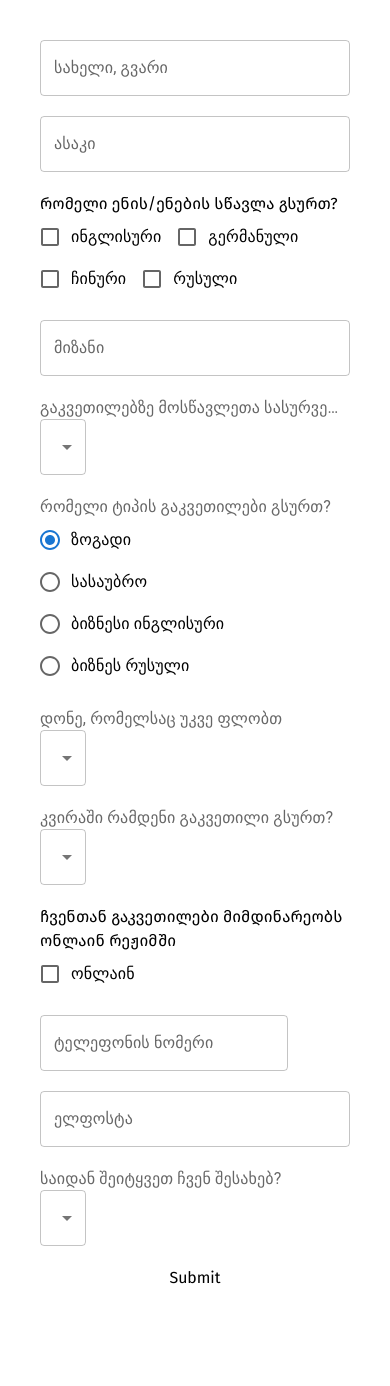
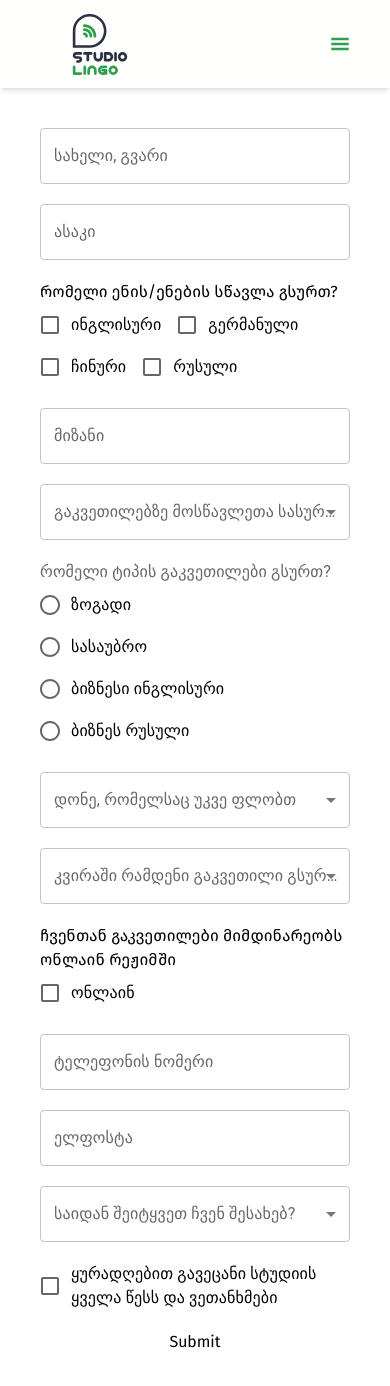
Before and after one commit to morningstar2049/studiolingo, a Next.js app: page /register in a window 390 px wide. Shown: the top 1386 px of the page. Before the commit the page ends 1330 px from the top, so only its background shows below. Built offline with nearby package versions, Linux system fonts and the light colour scheme; a small style sheet from the web is missing.

Commit message:
add google forms action to the form, needs to be fixed

```diff
--- a/package.json
+++ b/package.json
@@ -24,6 +24,7 @@
     "postcss": "8.4.27",
     "react": "18.2.0",
     "react-dom": "18.2.0",
+    "react-hook-form": "^7.46.1",
     "react-icons": "^4.10.1",
     "tailwindcss": "3.3.3",
     "typescript": "5.1.6"
--- a/src/app/register/components/StudentRegistrationForm.tsx
+++ b/src/app/register/components/StudentRegistrationForm.tsx
@@ -9,33 +9,70 @@ import {
   RadioGroup,
   Select,
   TextField,
+  FormControl,
+  Button,
 } from "@mui/material";
+import { useForm } from "react-hook-form";
 
 function StudentRegistrationForm() {
+  const {
+    register,
+    formState: { errors },
+    getValues,
+  } = useForm();
+
   return (
     <>
-      <form className="p-10 flex flex-col gap-5">
+      <form
+        // action="https://docs.google.com/forms/u/0/d/e/1FAIpQLSdAE-KxRzPqPnvcLi0jxc2YzYHe5mfF0klphICNoiT0wDnfSQ/formResponse"
+        className="flex flex-col gap-5 p-10"
+        action="https://docs.google.com/forms/u/0/d/e/1FAIpQLSdAE-KxRzPqPnvcLi0jxc2YzYHe5mfF0klphICNoiT0wDnfSQ/formResponse"
+        method="post"
+      >
         <TextField
           color="success"
           variant="outlined"
           label="სახელი, გვარი"
-          sx={{
-            "&:focus": {
-              borderColor: "green",
-              outlineColor: "green",
-            },
-          }}
+          {...register("entry.2005620554")}
         />
-        <TextField variant="outlined" label="ასაკი" />
+        <TextField
+          variant="outlined"
+          label="ასაკი"
+          {...register("entry.1611228309")}
+        />
         <div>
           <p>რომელი ენის/ენების სწავლა გსურთ?</p>
-          <FormControlLabel control={<Checkbox />} label="ინგლისური" />
-          <FormControlLabel control={<Checkbox />} label="გერმანული" />
-          <FormControlLabel control={<Checkbox />} label="ჩინური" />
-          <FormControlLabel control={<Checkbox />} label="რუსული" />
+          <FormControlLabel
+            control={
+              <Checkbox value="ინგლისური" {...register("entry.1065046570")} />
+            }
+            label="ინგლისური"
+          />
+          <FormControlLabel
+            control={
+              <Checkbox value="გერმანული" {...register("entry.1065046570")} />
+            }
+            label="გერმანული"
+          />
+          <FormControlLabel
+            control={
+              <Checkbox value="ჩინური" {...register("entry.1065046570")} />
+            }
+            label="ჩინური"
+          />
+          <FormControlLabel
+            control={
+              <Checkbox value="რუსული" {...register("entry.1065046570")} />
+            }
+            label="რუსული"
+          />
         </div>
-        <TextField variant="outlined" label="მიზანი" />
-        <div>
+        <TextField
+          variant="outlined"
+          label="მიზანი"
+          {...register("entry.839337160")}
+        />
+        <FormControl fullWidth>
           <InputLabel id="demo-simple-select-label">
             გაკვეთილებზე მოსწავლეთა სასურველი რაოდენობა
           </InputLabel>
@@ -44,13 +81,17 @@ function StudentRegistrationForm() {
             id="demo-simple-select"
             // value={age}
             label="Age"
+            {...register("entry.2130961897")}
             // onChange={handleChange}
           >
-            <MenuItem value={10}>Ten</MenuItem>
-            <MenuItem value={20}>Twenty</MenuItem>
-            <MenuItem value={30}>Thirty</MenuItem>
+            <MenuItem value={"ინდივიდუალური (მხოლოდ 1 მოსწავლე)"}>
+              ინდივიდუალური
+            </MenuItem>
+            <MenuItem value={"ჯგუფური (2 ან 3 მოსწავლე)"}>
+              ჯგუფური(2 ან 3 მოსწავლე)
+            </MenuItem>
           </Select>
-        </div>
+        </FormControl>
         <div>
           <FormLabel id="demo-radio-buttons-group-label">
             რომელი ტიპის გაკვეთილები გსურთ?
@@ -58,89 +99,125 @@ function StudentRegistrationForm() {
           <RadioGroup
             aria-labelledby="demo-radio-buttons-group-label"
             defaultValue="female"
-            name="radio-buttons-group"
+            {...register("entry.1166974658")}
           >
             <FormControlLabel
-              value="female"
+              value="ზოგადი (მოიცავს ოთხივე კომპონენტს: საუბარს, მოსმენას, წაკითხვას, წერას)"
               control={<Radio />}
               label="ზოგადი"
             />
             <FormControlLabel
-              value="male"
+              value="სასაუბრო ინგლისური/რუსული (მოიცავს საუბარს, მოსმენას, წაკითხვას; არ შედის წერითი დავალებები)"
               control={<Radio />}
               label="სასაუბრო"
             />
             <FormControlLabel
-              value="other"
+              value="ბიზნეს ინგლისური (უნდა ფლობდეთ ინგლისურის B1 დონეს)"
               control={<Radio />}
               label="ბიზნესი ინგლისური"
             />
             <FormControlLabel
-              value="other"
+              value="ბიზნეს რუსული (უნდა ფლობდეთ რუსულის A2 დონეს)"
               control={<Radio />}
               label="ბიზნეს რუსული"
             />
           </RadioGroup>
         </div>
-        <div>
+        <FormControl fullWidth>
           <InputLabel id="demo-simple-select-label">
             დონე, რომელსაც უკვე ფლობთ
           </InputLabel>
           <Select
             labelId="demo-simple-select-label"
             id="demo-simple-select"
+            {...register("entry.858477092")}
             // value={age}
             //   label="დონე"
             // onChange={handleChange}
           >
-            <MenuItem value={10}>ნულიდან ვიწყებ</MenuItem>
-            <MenuItem value={20}>საწყისი (A1-A2)</MenuItem>
-            <MenuItem value={30}>საშუალო (B1-B2)</MenuItem>
-            <MenuItem value={40}>მაღალი (C1-C2)</MenuItem>
+            <MenuItem value={"ნულიდან ვიწყებ"}>ნულიდან ვიწყებ</MenuItem>
+            <MenuItem value={"საწყისი (A1-A2)"}>საწყისი (A1-A2)</MenuItem>
+            <MenuItem value={"საშუალო (B1-B2)"}>საშუალო (B1-B2)</MenuItem>
+            <MenuItem value={"მაღალი (C1-C2)"}>მაღალი (C1-C2)</MenuItem>
           </Select>
-        </div>
-        <div>
+        </FormControl>
+        <FormControl fullWidth>
           <InputLabel id="demo-simple-select-label">
             კვირაში რამდენი გაკვეთილი გსურთ?
           </InputLabel>
           <Select
             labelId="demo-simple-select-label"
             id="demo-simple-select"
+            {...register("entry.1096271263")}
             // value={age}
             //   label="დონე"
             // onChange={handleChange}
           >
-            <MenuItem value={10}>2 გაკვეთილი</MenuItem>
-            <MenuItem value={20}>3 გაკვეთილი</MenuItem>
+            <MenuItem value={"2 გაკვეთილი"}>2 გაკვეთილი</MenuItem>
+            <MenuItem value={"3 გაკვეთილი"}>3 გაკვეთილი</MenuItem>
           </Select>
-        </div>
+        </FormControl>
         <div>
           <p>ჩვენთან გაკვეთილები მიმდინარეობს ონლაინ რეჟიმში</p>
-          <FormControlLabel control={<Checkbox />} label="ონლაინ" />
+          <FormControlLabel
+            control={
+              <Checkbox value="ონლაინ" {...register("entry.1859775582")} />
+            }
+            label="ონლაინ"
+          />
         </div>
-        <div>
-          <TextField variant="outlined" label="ტელეფონის ნომერი" />
-        </div>
-        <TextField variant="outlined" label="ელფოსტა" />
-        <div>
+
+        <TextField
+          variant="outlined"
+          label="ტელეფონის ნომერი"
+          {...register("entry.1469338775")}
+        />
+
+        <TextField
+          variant="outlined"
+          label="ელფოსტა"
+          {...register("entry.1297167939")}
+        />
+        <FormControl fullWidth>
           <InputLabel id="demo-simple-select-label">
             საიდან შეიტყვეთ ჩვენ შესახებ?
           </InputLabel>
           <Select
             labelId="demo-simple-select-label"
             id="demo-simple-select"
+            {...register("entry.200136865")}
             // value={age}
             //   label="დონე"
             // onChange={handleChange}
           >
-            <MenuItem value={10}>Facebook</MenuItem>
-            <MenuItem value={20}>Instagram</MenuItem>
-            <MenuItem value={30}>LinkedIn</MenuItem>
-            <MenuItem value={40}>TikTok</MenuItem>
-            <MenuItem value={50}>სხვამ მირჩია</MenuItem>
+            <MenuItem value={"Facebook"}>Facebook</MenuItem>
+            <MenuItem value={"Instagram"}>Instagram</MenuItem>
+            <MenuItem value={"Linkedin"}>Linkedin</MenuItem>
+            <MenuItem value={"Tiktok"}>TikTok</MenuItem>
+            <MenuItem value={"სხვამ მირჩია"}>სხვამ მირჩია</MenuItem>
           </Select>
+        </FormControl>
+        <div>
+          <FormControlLabel
+            control={
+              <Checkbox
+                // value="ყურადღებით გავეცანი სტუდიის ყველა წესს, გაკვეთილების საფასურს და ვეთანხმები"
+                value={
+                  "ყურადღებით გავეცანი სტუდიის ყველა წესს, გაკვეთილების საფასურს და ვეთანხმები"
+                }
+                {...register("entry.161711356")}
+              />
+            }
+            label="ყურადღებით გავეცანი სტუდიის ყველა წესს და ვეთანხმები"
+          />
         </div>
-        <button>Submit</button>
+        <input type="hidden" name="hud" value="true" />
+        <input
+          type="hidden"
+          name="dlut"
+          value={`${Math.random() * 100000000}`}
+        />
+        <button type="submit">Submit</button>
       </form>
     </>
   );
--- a/src/components/Header.tsx
+++ b/src/components/Header.tsx
@@ -15,7 +15,7 @@ function Header() {
     <>
       <header className="hidden animate-appear bg-[#fff] h-[110px] sm:flex justify-evenly items-center shadow-md">
         <HeaderLogo />
-        <div className="flex gap-3 w-1/2 justify-end">
+        <div className="flex justify-end w-1/2 gap-3">
           <Link href="/register" className="flex items-center">
             <Button extraStyles="mr-5">რეგისტრაცია</Button>
           </Link>
@@ -56,7 +56,8 @@ function Header() {
           </a>
         </div>
       </header>
-      {/* <div className="flex items-center justify-between w-full animate-appear sm:hidden">
+      <header className="flex items-center justify-between px-10 shadow-md bg-[#fffffe] h-11 sm:hidden py-11">
+        <div className="flex items-center justify-between w-full animate-appear sm:hidden">
           <Image
             onClick={() => {
               window.scrollTo(0, 0);
@@ -81,7 +82,8 @@ function Header() {
               onClick={() => handleClose()}
             />
           )}
-      </div> */}
+        </div>
+      </header>
     </>
   );
 }
--- a/src/components/Navbar.tsx
+++ b/src/components/Navbar.tsx
@@ -25,9 +25,9 @@ function Navbar() {
     <>
       <nav
         style={{ fontFeatureSettings: "'case' on" }}
-        className="h-11 bg-[#fffffe] sm:bg-lingo-green font-bold text-[white] z-50 w-full flex sm:justify-around justify-between items-center shadow py-11 p-10 sm:p-0"
+        className="h-11 bg-[#fffffe] sm:bg-lingo-green font-bold text-[white] z-50 w-full hidden sm:flex justify-around items-center p-0"
       >
-        <div className="hidden animate-appear sm:flex sm:max-lg:justify-around lg:justify-evenly sm:max-lg:w-full lg:w-[68%] ml-0 lg:ml-[-8%]">
+        <div className="hidden animate-appear sm:flex sm:max-lg:justify-around lg:justify-evenly sm:max-lg:w-full lg:w-[83%]">
           {navItems.map((item) => (
             <Link href={item.href} key={item.name}>
               <div className="cursor-pointer p-1 rounded hover:text-lingo-green hover:bg-[#fff] transition-all">
@@ -36,32 +36,6 @@ function Navbar() {
             </Link>
           ))}
         </div>
-        <div className="flex items-center justify-between w-full animate-appear sm:hidden">
-          <Image
-            onClick={() => {
-              window.scrollTo(0, 0);
-            }}
-            src="/lingo-logo-svg.svg"
-            alt="lingo-logo"
-            width={120}
-            height={120}
-          />
-          {!isOpen ? (
-            <GiHamburgerMenu
-              color="#2f9e4d"
-              fontSize="20px"
-              cursor="pointer"
-              onClick={() => handleOpen()}
-            />
-          ) : (
-            <AiOutlineCloseCircle
-              color="#2f9e4d"
-              fontSize="25px"
-              cursor="pointer"
-              onClick={() => handleClose()}
-            />
-          )}
-        </div>
       </nav>
     </>
   );
```
Also changed, not shown: 1 other file (tests, documents, lock files or other folders). Lines whose indentation alone changed are shown as unchanged.
